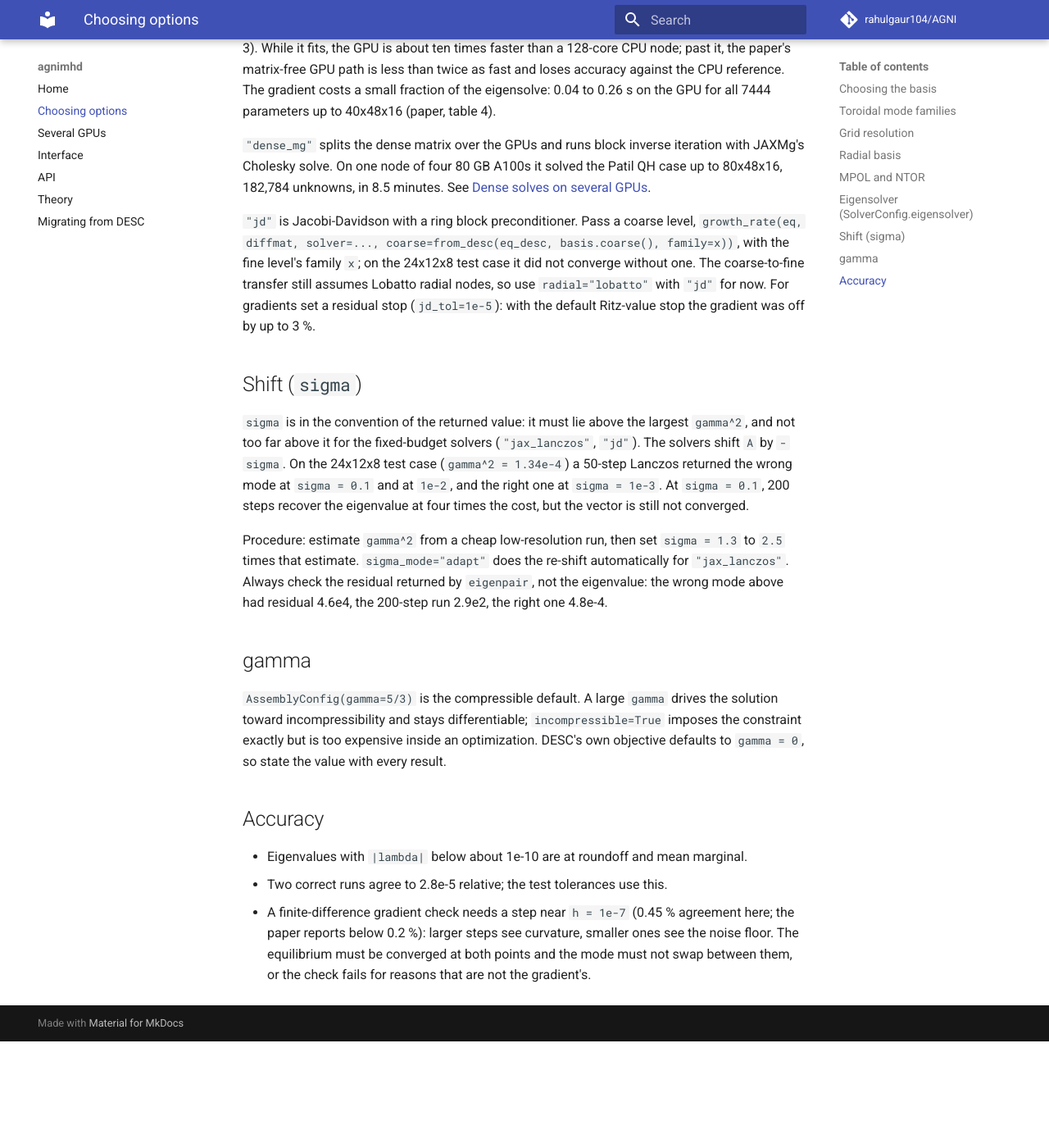
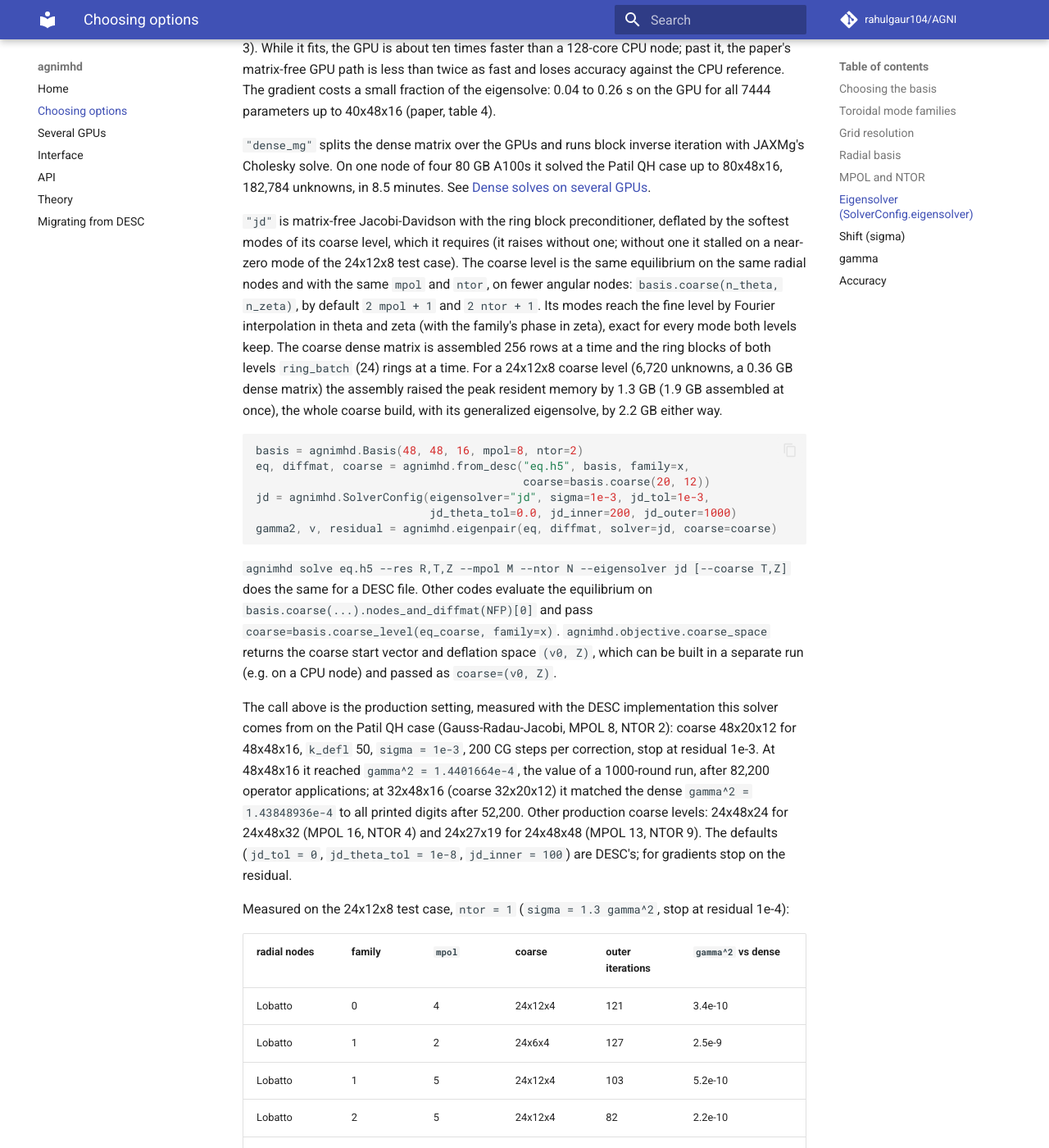
Before and after one commit to rahulgaur104/AGNI, an MkDocs documentation site: the page built from docs/options.md, in a window 1280 px wide and 1400 px high, scrolled down 3366 px. Shown: the whole window at 82% size. Built offline with MkDocs 1.6.1 and Material for MkDocs 9.7.7, drawn with Linux system fonts in a browser that asks for light colours; comment, search, counter and statistics services are not loaded; before the commit the page ends 4636 px from its top, so only the background shows below that; some of the changed text lies outside the part shown.

Commit message:
JD for the growth rate: production coarse level (fewer angular nodes, same radial nodes and truncation), required, any radial basis and family; chunked coarse build; residual stop tests the returned vector

````diff
--- a/docs/options.md
+++ b/docs/options.md
@@ -25,8 +25,8 @@
 `Basis(24, 12, 8, radial="lobatto", automorphism=dict(eps=1e-2, x_0=0.65, m_1=2.0, m_2=3.0))`.
 Codes without an adapter take `nodes, diffmat = basis.nodes_and_diffmat(NFP, family=x)`
 and evaluate on the tensor product of `nodes`. `basis.coarse()` is the
-Jacobi-Davidson coarse level: `round(2 n_rho / 3)` radial points, the rest
-unchanged.
+Jacobi-Davidson coarse level: fewer angular nodes, the rest unchanged;
+`basis.coarse_level(eq_coarse, family)` pairs it with the basis.
 
 ## Toroidal mode families
 
@@ -103,7 +103,7 @@
 - NTOR counts field-period harmonics: every family keeps `|n| <= NTOR NFP`,
   the modes a full torus truncated at `NTOR NFP` keeps.
 - With the two-level `"jd"` solver, coarse and fine levels need the same MPOL
-  and NTOR; `basis.coarse()` keeps them.
+  and NTOR; `basis.coarse()` keeps them and requires both to be set.
 
 ## Eigensolver (`SolverConfig.eigensolver`)
 
@@ -126,14 +126,68 @@
 the Patil QH case up to 80x48x16, 182,784 unknowns, in 8.5 minutes. See
 [Dense solves on several GPUs](multigpu.md).
 
-`"jd"` is Jacobi-Davidson with a ring block preconditioner. Pass a coarse level,
-`growth_rate(eq, diffmat, solver=..., coarse=from_desc(eq_desc, basis.coarse(), family=x))`,
-with the fine level's family `x`; on the 24x12x8 test case it did not converge
-without one. The coarse-to-fine
-transfer still assumes Lobatto radial nodes, so use `radial="lobatto"` with
-`"jd"` for now. For gradients set a residual
-stop (`jd_tol=1e-5`): with the default Ritz-value stop the gradient was off by up
-to 3 %.
+`"jd"` is matrix-free Jacobi-Davidson with the ring block preconditioner,
+deflated by the softest modes of its coarse level, which it requires (it raises
+without one; without one it stalled on a near-zero mode of the 24x12x8 test
+case). The coarse level is the same equilibrium on the same radial nodes and
+with the same `mpol` and `ntor`, on fewer angular nodes:
+`basis.coarse(n_theta, n_zeta)`, by default `2 mpol + 1` and `2 ntor + 1`.
+Its modes reach the fine level by Fourier interpolation in theta and zeta (with
+the family's phase in zeta), exact for every mode both levels keep. The coarse
+dense matrix is assembled 256 rows at a time and the ring blocks of both levels
+`ring_batch` (24) rings at a time. For a 24x12x8 coarse level (6,720 unknowns,
+a 0.36 GB dense matrix) the assembly raised the peak resident memory by 1.3 GB
+(1.9 GB assembled at once), the whole coarse build, with its generalized
+eigensolve, by 2.2 GB either way.
+
+```python
+basis = agnimhd.Basis(48, 48, 16, mpol=8, ntor=2)
+eq, diffmat, coarse = agnimhd.from_desc("eq.h5", basis, family=x,
+                                        coarse=basis.coarse(20, 12))
+jd = agnimhd.SolverConfig(eigensolver="jd", sigma=1e-3, jd_tol=1e-3,
+                          jd_theta_tol=0.0, jd_inner=200, jd_outer=1000)
+gamma2, v, residual = agnimhd.eigenpair(eq, diffmat, solver=jd, coarse=coarse)
+```
+
+`agnimhd solve eq.h5 --res R,T,Z --mpol M --ntor N --eigensolver jd [--coarse T,Z]`
+does the same for a DESC file. Other codes evaluate the equilibrium on
+`basis.coarse(...).nodes_and_diffmat(NFP)[0]` and pass
+`coarse=basis.coarse_level(eq_coarse, family=x)`. `agnimhd.objective.coarse_space`
+returns the coarse start vector and deflation space `(v0, Z)`, which can be
+built in a separate run (e.g. on a CPU node) and passed as `coarse=(v0, Z)`.
+
+The call above is the production setting, measured with the DESC
+implementation this solver comes from on the Patil QH case (Gauss-Radau-Jacobi,
+MPOL 8, NTOR 2): coarse 48x20x12 for 48x48x16, `k_defl` 50, `sigma = 1e-3`, 200
+CG steps per correction, stop at residual 1e-3. At 48x48x16 it reached
+`gamma^2 = 1.4401664e-4`, the value of a 1000-round run, after 82,200 operator
+applications; at 32x48x16 (coarse 32x20x12) it matched the dense
+`gamma^2 = 1.43848936e-4` to all printed digits after 52,200. Other production
+coarse levels: 24x48x24 for 24x48x32 (MPOL 16, NTOR 4) and 24x27x19 for
+24x48x48 (MPOL 13, NTOR 9). The defaults (`jd_tol = 0`, `jd_theta_tol = 1e-8`,
+`jd_inner = 100`) are DESC's; for gradients stop on the residual.
+
+Measured on the 24x12x8 test case, `ntor = 1` (`sigma = 1.3 gamma^2`, stop at
+residual 1e-4):
+
+| radial nodes | family | `mpol` | coarse | outer iterations | `gamma^2` vs dense |
+|---|---|---|---|---|---|
+| Lobatto | 0 | 4 | 24x12x4 | 121 | 3.4e-10 |
+| Lobatto | 1 | 2 | 24x6x4 | 127 | 2.5e-9 |
+| Lobatto | 1 | 5 | 24x12x4 | 103 | 5.2e-10 |
+| Lobatto | 2 | 5 | 24x12x4 | 82 | 2.2e-10 |
+| Gauss-Radau-Jacobi | 0 | 5 | 24x12x6 | 360 | 7.2e-9 |
+| Gauss-Radau-Jacobi | 1 | 5 | 24x11x3 (default) | 237 | 3.5e-9 |
+| Lobatto | 0 | 5 | 24x12x4 | 122 | second eigenvalue: 2.274e-4 for 3.963e-4 |
+| Gauss-Radau-Jacobi | 0 | 5 | 24x11x3 (default) | 260 | second eigenvalue: 8.46e-5 for 3.54e-4 |
+
+Check the residual `eigenpair` returns, and check the eigenvalue against a
+second coarse level: in the last two rows JD converged, residual below 1e-4, to
+the second eigenvalue. In the Lobatto case its start vector, the softest coarse
+mode, overlapped the fine mode 1 by 1.7e-7 (mode 2: 0.50) and the iteration did
+not leave that subspace; a random vector of norm 1e-6 added to the start gave
+the right mode in 276 outer iterations. Three of the four production coarse
+levels above have more angular nodes than the default.
 
 ## Shift (`sigma`)
 
````
Also changed, not shown: docs/CODE_ACCELERATION.md (+8 -6 lines), docs/api.md (+15 -6 lines), docs/index.md (+1 -1 lines), docs/migration.md (+1 -1 lines), docs/roadmap.md (+18 -13 lines), 13 other files.
